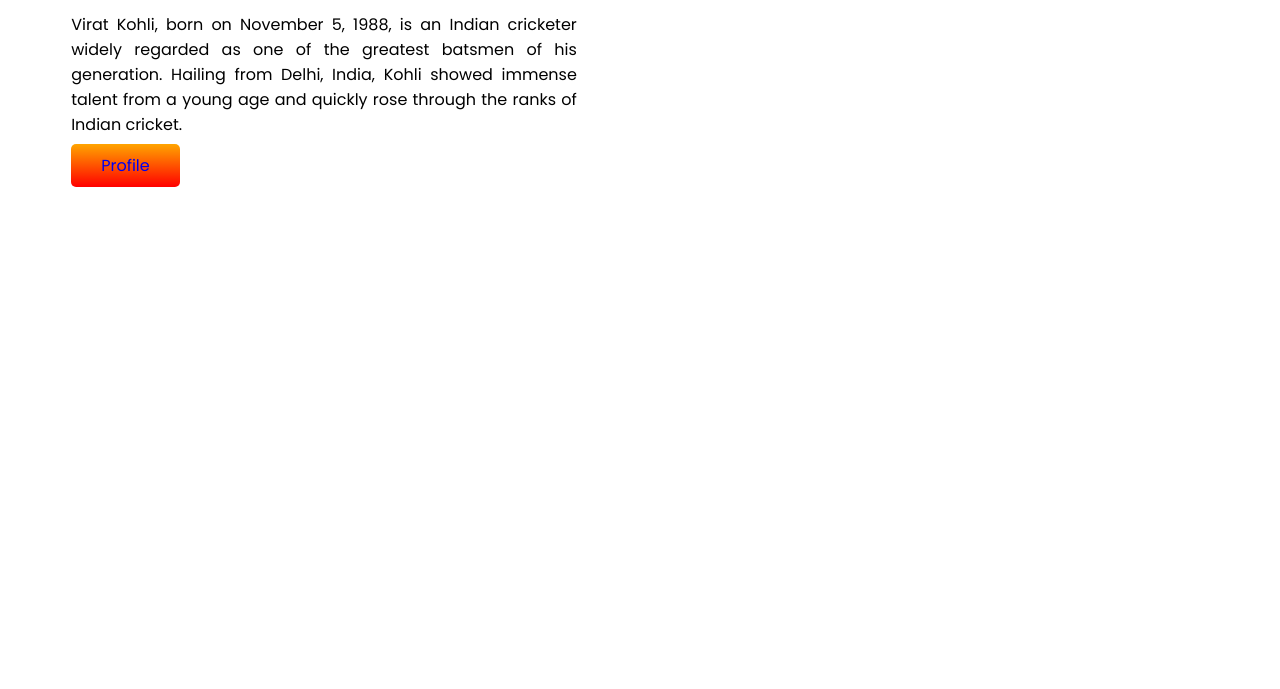
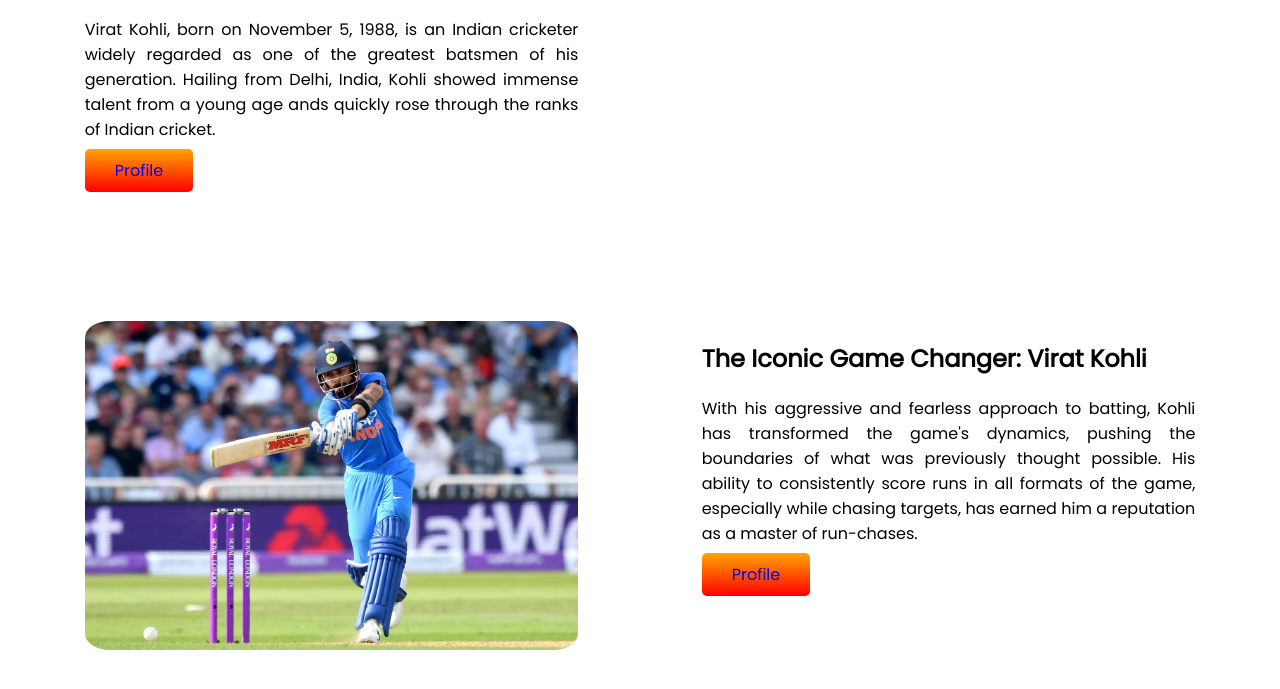
Before and after one commit to JahidApu7/Virat-Kohli, a plain HTML site: page index.html in a window 1280 px wide. Shown: the part 389-1078 px from the top of the page. Before the commit the page ends 800 px from the top, so only its background shows below. Drawn offline with Linux system fonts and the light colour scheme.

Commit message:
Second-Banner

```diff
--- a/index.html
+++ b/index.html
@@ -21,7 +21,8 @@
             <p>Virat Kohli, born on November 5, 1988, is an Indian cricketer widely regarded as one of the greatest
                 batsmen
                 of
-                his generation. Hailing from Delhi, India, Kohli showed immense talent from a young age and quickly rose
+                his generation. Hailing from Delhi, India, Kohli showed immense talent from a young age ands quickly
+                rose
                 through
                 the ranks of Indian cricket. </p>
             <a class="Link-Button" target="_blank" href="https://www.facebook.com/virat.kohli/about">Profile</a>
@@ -30,6 +31,20 @@
         <div class="Half-Width"><img src="Virat-Kohli-Main.webp" alt="">
         </div>
     </section>
+    <section class="Second-Banner">
+        <div class="Half-Width">
+            <img src="ODI.webp" alt="">
+        </div>
+        <div class="Half-Width">
+            <h2>The Iconic Game Changer: Virat Kohli</h2>
+            <p>With his aggressive and fearless approach to batting, Kohli has transformed the game's dynamics, pushing
+                the boundaries of what was previously thought possible. His ability to consistently score runs in all
+                formats of the game, especially while chasing targets, has earned him a reputation as a master of
+                run-chases.</p>
+            <a class="Link-Button" target="_blank" href="https://www.facebook.com/virat.kohli/about">Profile</a>
+        </div>
+    </section>
+
 </body>
 
 </html>
--- a/style.css
+++ b/style.css
@@ -13,6 +13,7 @@ h1 {
 
 section {
     display: flex;
+    margin: 15px;
 }
 
 p {
@@ -35,5 +36,4 @@ p {
     background-image: linear-gradient(orange, red);
     padding: 10px 30px;
     border-radius: 5px;
-
 }
```
